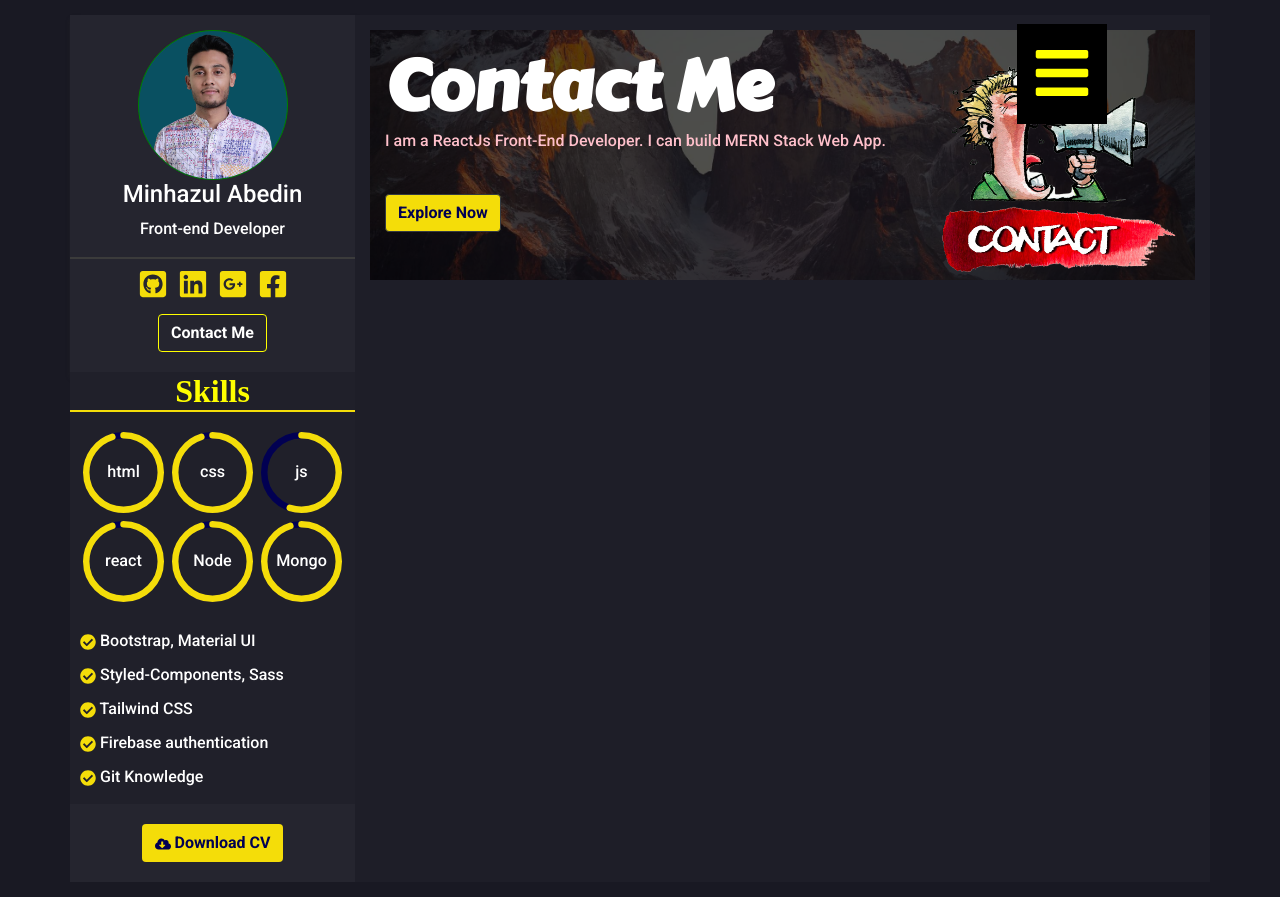
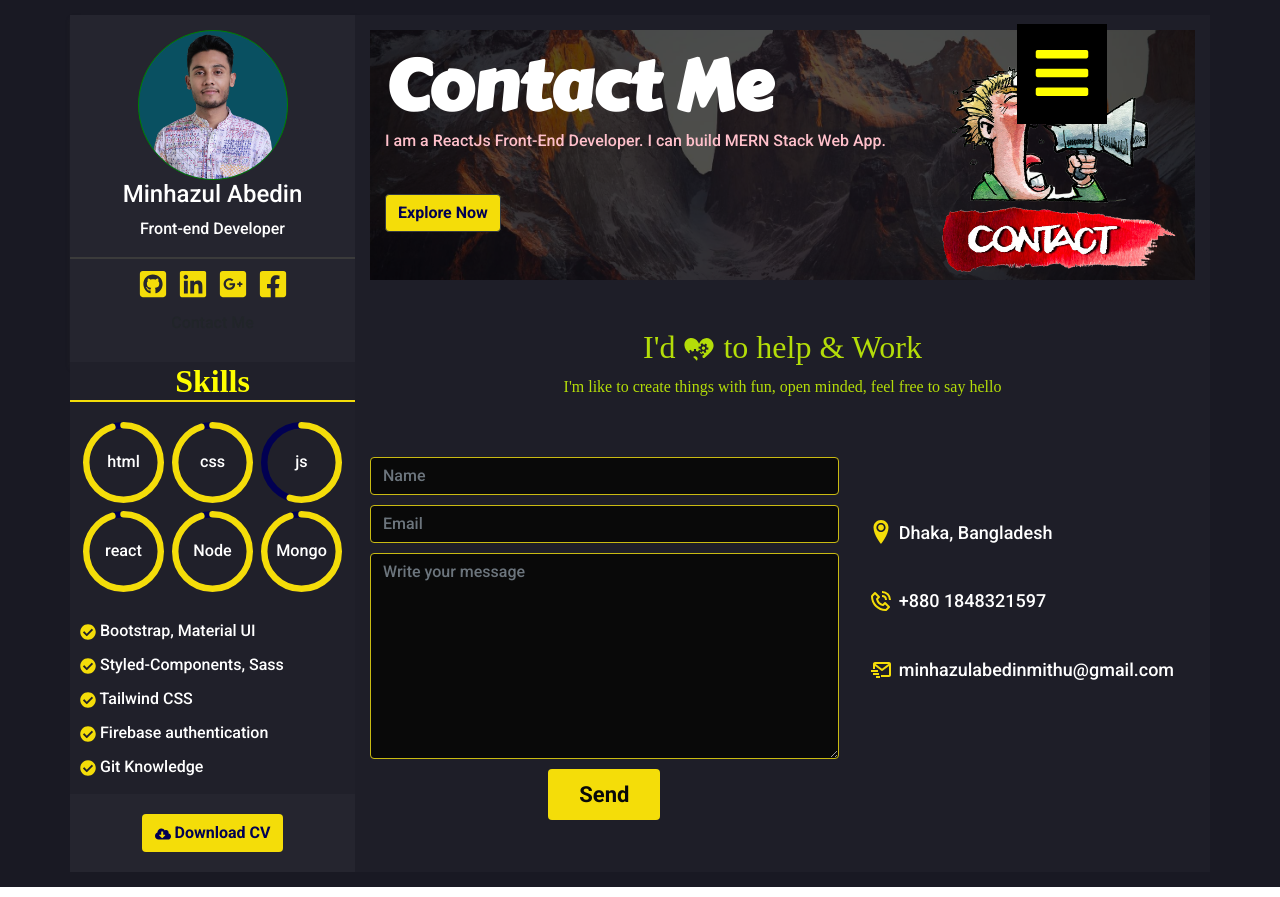
Before and after one commit to MinhazulAbedinMithu/my-portfolio, a React (Create React App) app: page /contact in a window 1280 px wide. Built offline with nearby package versions, Linux system fonts and the light colour scheme.

Commit message:
contact & external link completed

```diff
--- a/package.json
+++ b/package.json
@@ -7,6 +7,7 @@
     "@testing-library/react": "^11.1.0",
     "@testing-library/user-event": "^12.1.10",
     "bootstrap": "^4.6.0",
+    "emailjs-com": "^3.2.0",
     "react": "^17.0.2",
     "react-bootstrap": "^1.6.1",
     "react-circle-progress-bar": "^0.1.4",
--- a/src/App.js
+++ b/src/App.js
@@ -11,6 +11,7 @@ import Contact from "./components/Contact/Contact";
 
 const FullBody = styled.body`
 	background-color: #191923;
+	min-height: 100vh;
 	padding: 15px 0;
 	font-family: "Roboto", sans-serif;
 	& .content-box {
--- a/src/components/Contact/Contact.js
+++ b/src/components/Contact/Contact.js
@@ -1,10 +1,108 @@
 import React from "react";
+import { useState } from 'react';
+import emailjs from 'emailjs-com';
 import Home from "../Home/Home";
 import contactImg from "../../images/contact.png";
+import styled from "styled-components";
+import {GiLoveMystery} from 'react-icons/gi';
+import {ImLocation2} from 'react-icons/im';
+import {BiPhoneCall, BiMailSend} from 'react-icons/bi';
+
+const ContactWrapper = styled.div`
+	& h2, p{
+		color: #b4dd09;
+		font-family: cursive;
+	}
+	& .box{
+		background-color: #090909;
+		color: white;
+		border: 1px solid #c9ba12;
+		margin: 10px auto;
+	}
+	& .btn-box{
+		margin: 0 auto;
+		text-align: center;
+		& h4{
+			color: #f4dd09;
+			font-family: cursive;
+			padding: 10px 0;
+		}
+	}
+	& .send-btn{
+		color: #090909;
+		font-weight: bold;
+		font-size: 22px;
+		padding: 8px 30px;
+		background-color: #f4dd09;
+	}
+	& .left-box{
+		margin: 30px 0;
+		& h4{
+			color: #f4dd09;
+			margin: 40px 0;
+		& span{
+			color: white;
+			font-size: 18px;
+		}
+	}
+	}
+`;
 const Contact = () => {
+	const [toSend, setToSend] = useState({
+    name: '',
+		email: '',
+    message: '',
+		feedBack: ''
+  });
+
+  const onSubmit = (e) => {
+    e.preventDefault();
+		toSend.email = "";
+		toSend.message = "";
+		emailjs.sendForm("service_mz4gb13", "template_g9olrff", e.target, "user_ZgFHlCZjyBCn3PLP4z6ob")
+      .then((res) => {
+        const ifSuccess = {...toSend};
+				ifSuccess.feedBack = `Dear ${ifSuccess.name}, Your message sent successfully, ${res.text}`;
+				setToSend(ifSuccess);
+      })
+      .catch((err) => {
+				const ifError = {...toSend};
+				ifError.feedBack = `Dear ${ifError.name}, Your message is not sent, ${err}`;
+				setToSend(ifError);
+      });
+  };
+
+  const handleChange = (e) => {
+    setToSend({ ...toSend, [e.target.name]: e.target.value });
+  };
+
 	return (
 		<div>
 			<Home title="Contact Me" desc="" secImg={contactImg} />
+			<ContactWrapper>
+			<h2 className="text-center mt-5 mb-2">I'd <GiLoveMystery/> to help & Work</h2>
+			<p className="text-center mb-5">I'm like to create things with fun, open minded, feel free to say hello</p>
+				<div className="row">
+					<div className="col-md-7">
+						<form onSubmit={onSubmit}>
+							<input type="text" placeholder="Name" name="name" className="form-control box" value={toSend.name}
+							onChange={handleChange}/>
+							<input type="email" placeholder="Email" name="email" className="form-control box" value={toSend.email}
+							onChange={handleChange}/>
+							<textarea name="message" id="messageBox" cols="30" rows="8" placeholder="Write your message" className="form-control box" value={toSend.message} onChange={handleChange}></textarea>
+							<div className="btn-box">
+								<input type="submit" value="Send" className="btn send-btn" />
+								<h4>{toSend.feedBack}</h4>
+							</div>
+					</form>
+					</div>
+					<div className="col-md-5 left-box">
+						<h4><ImLocation2/> <span>Dhaka, Bangladesh</span></h4>
+						<h4><BiPhoneCall/> <span>+880 1848321597</span></h4>
+						<h4><BiMailSend/> <span>minhazulabedinmithu@gmail.com</span></h4>
+					</div>
+				</div>
+			</ContactWrapper>
 		</div>
 	);
 };
--- a/src/components/ProfileShort/ProfileShort.js
+++ b/src/components/ProfileShort/ProfileShort.js
@@ -6,6 +6,7 @@ import * as FaIcons from "react-icons/fa";
 import { CircularProgressbar, buildStyles } from "react-circular-progressbar";
 import ChangingProgressProvider from "./ChangeProgressProvider";
 import "react-circular-progressbar/dist/styles.css";
+import { Link } from "react-router-dom";
 // import { ProgressBar } from "react-bootstrap";
 
 const skillData1 = [
@@ -117,7 +118,7 @@ const CvButton = styled.div`
 	text-align: center;
 	background-color: #25252f;
 	padding: 20px 0;
-	& button {
+	& a {
 		color: rgb(1, 0, 82);
 		background-color: #f4dd09;
 		font-weight: bold;
@@ -133,12 +134,16 @@ const ProfileShort = () => {
 				<p>Front-end Developer</p>
 				<div className="contact">
 					<div className="social">
-						<FaIcons.FaGithubSquare className="icon" />
-						<FaIcons.FaLinkedin className="icon" />
-						<FaIcons.FaGooglePlusSquare className="icon" />
-						<FaIcons.FaFacebookSquare className="icon" />
+						<a href="https://github.com/MinhazulAbedinMithu" target="_blank" rel="noreferrer"><FaIcons.FaGithubSquare className="icon" /></a>
+						<a href="https://www.linkedin.com/in/minhazulabedinmithu/" target="_blank" rel="noreferrer"><FaIcons.FaLinkedin className="icon" /></a>
+						<a href="mailto:minhazulabedinmithu@gmail.com" target="_blank" rel="noreferrer"><FaIcons.FaGooglePlusSquare className="icon" /></a>
+						<a href="https://www.facebook.com/MinhazulAbedinMithu" target="_blank" rel="noreferrer"><FaIcons.FaFacebookSquare className="icon" /></a>
+
+
+
+
 					</div>
-					<button className="btn ">Contact Me</button>
+					<Link to="/contact" className="btn ">Contact Me</Link>
 				</div>
 			</div>
 			<SkillBox>
@@ -181,9 +186,9 @@ const ProfileShort = () => {
 				</SkillSet>
 			</SkillBox>
 			<CvButton>
-				<button className="btn">
+				<a href="../../Minhazul_Abedin__resume.pdf" className="btn" download>
 					<FaIcons.FaCloudDownloadAlt /> <span>Download CV</span>{" "}
-				</button>
+				</a>
 			</CvButton>
 		</WrapperAbout>
 	);
```
Also changed, not shown: 2 other files (tests, documents, lock files or other folders).
